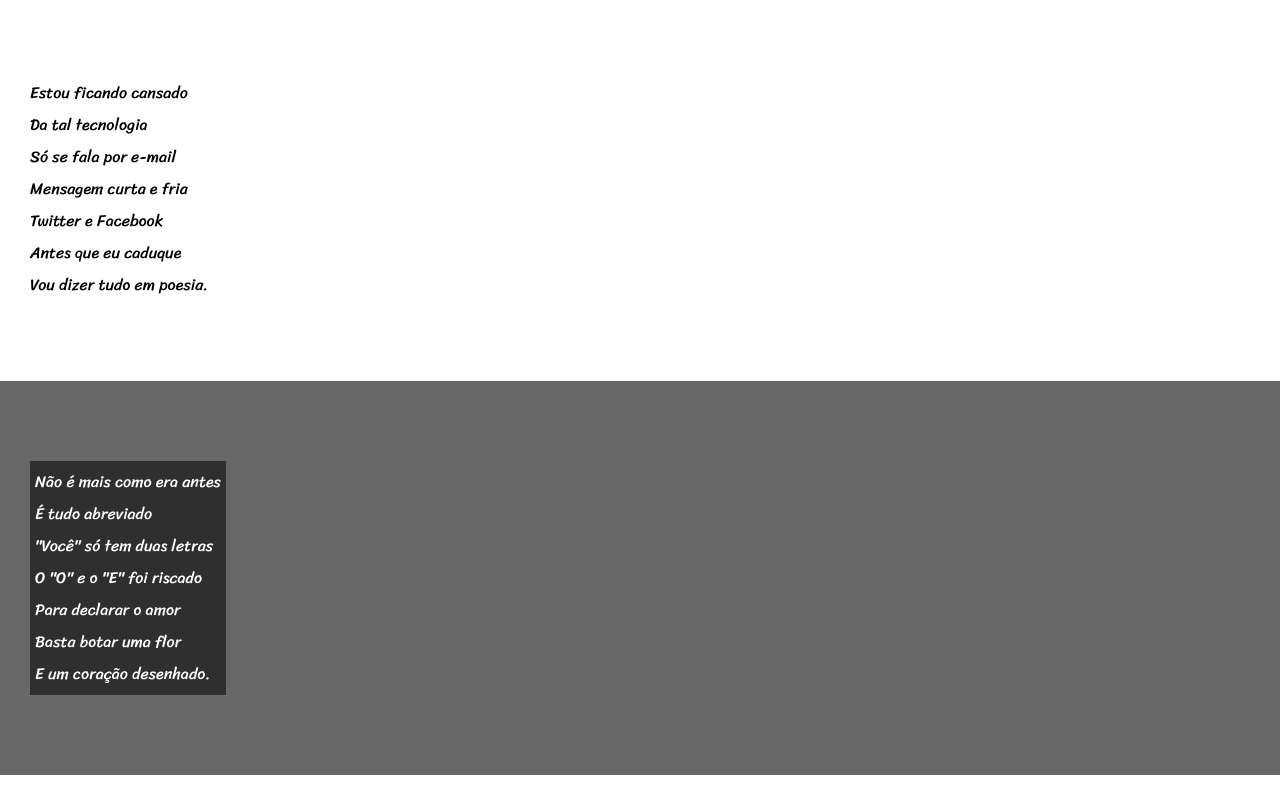
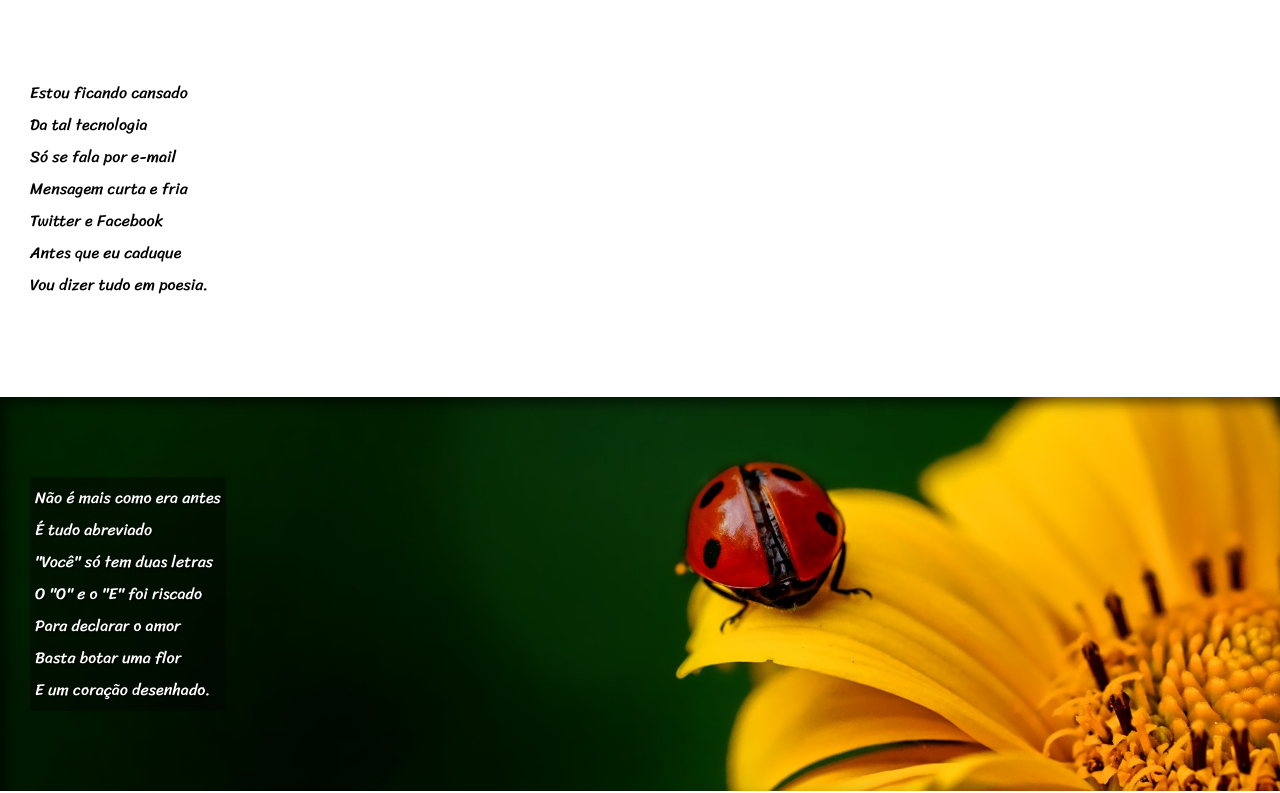
Before and after one commit to davigabrielPe/html-css, a plain HTML site: page exercicios/Desafio-cordel/index.html in a window 1280 px wide. Shown: the part 191-984 px from the top of the page. Drawn offline with Linux system fonts and the light colour scheme.

Commit message:
Projeto finalizado

```diff
--- a/exercicios/Desafio-cordel/estilo/style.css
+++ b/exercicios/Desafio-cordel/estilo/style.css
@@ -50,6 +50,9 @@ section{
     line-height: 2em;
 
 }
+section > p{
+    padding-bottom: 1em;
+}
 section.normal{
     background-color: #fff;
     color: black;
@@ -58,11 +61,24 @@ section.normal{
 section.imagem{
     background-color: rgba(0, 0, 0, 0.39);
     color: #fff;
+    /* A sombra ficapra dentro usando a tag <inset> */
+    box-shadow: inset 6px 6px 13px 0px rgba(0, 0, 0, 0.575);
+    background-size: cover;
+    background-attachment: fixed;
 }
 section.imagem > p{
     display: inline-block;
     padding: 5px;
-    background-color: rgba(0, 0, 0, 0.548);
+    text-shadow: 2px 2px 0px rgba(0, 0, 0, 0.644);
+    background-color: rgba(0, 0, 0, 0.397);
+}
+section#img01{
+        background-image: url('../imagens/background001.jpg');
+        background-position: right center;
+
+}
+section#img02{
+        background-image: url('../imagens/background002.jpg');
 }
 footer{
     background-color: black;
--- a/exercicios/Desafio-cordel/index.html
+++ b/exercicios/Desafio-cordel/index.html
@@ -29,7 +29,7 @@
 
 
 
-            <section class="imagem">
+            <section class="imagem" id="img01">
                 <p>
                     Não é mais como era antes <br>
                     É tudo abreviado <br>
@@ -67,7 +67,7 @@
 
 
 
-            <section class="imagem">
+            <section class="imagem" id="img02">
                 <p>
                     Tenho saudade das cartas  <br>
                     Escritas com a própria mão <br>
```
